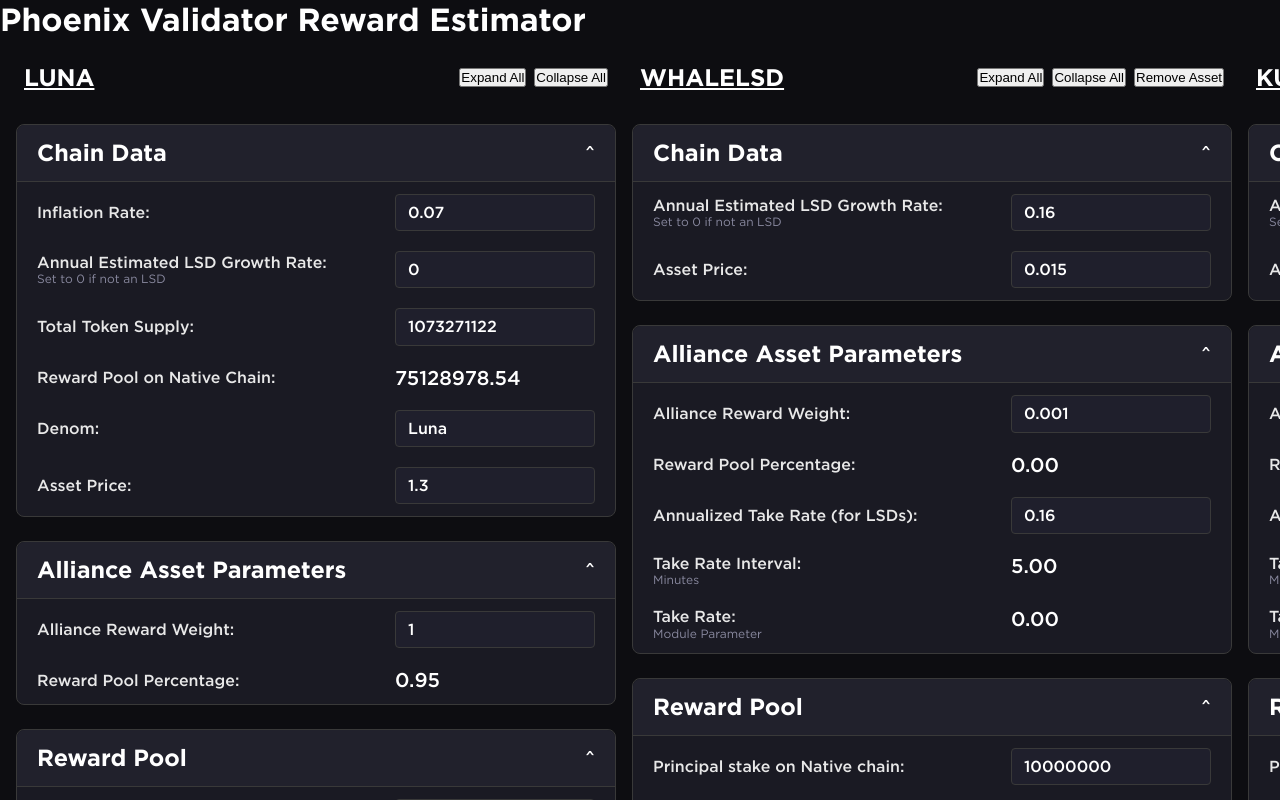
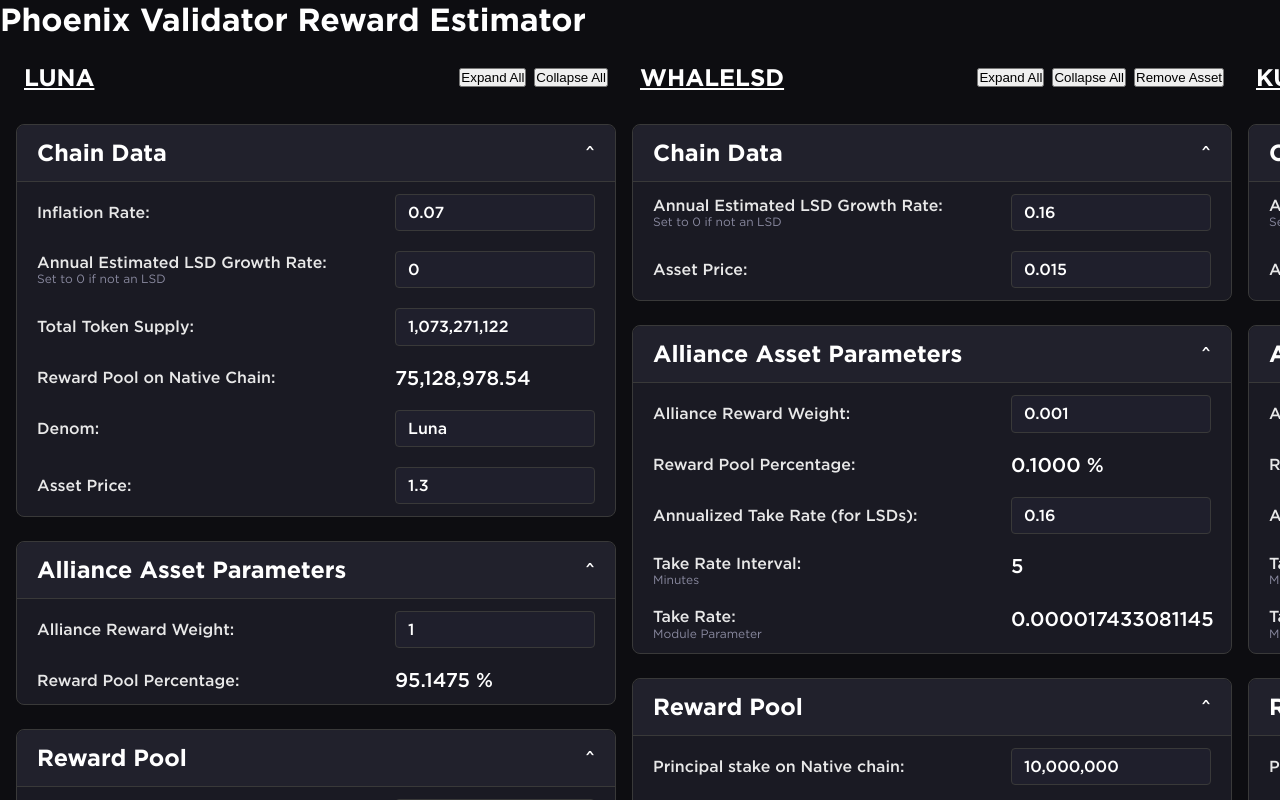
Before and after one commit to terra-money/alliance-estimator, a Next.js app: page / in a window 1280 px wide. Shown: the top 800 px of the page. Built offline with nearby package versions, Linux system fonts and the light colour scheme.

Commit message:
feat: add formatting and parsing function to field interface

```diff
--- a/components/AllianceAssetColumn.tsx
+++ b/components/AllianceAssetColumn.tsx
@@ -5,6 +5,7 @@
   AllianceInputValues,
 } from "@/data";
 import { useAppState } from "@/contexts";
+import { TAKE_RATE_INTERVAL } from "@/constants";
 import styles from "@/styles/AllianceAssetColumn.module.css";
 import Card from "./Card";
 
@@ -55,7 +56,7 @@
   }
 
   // global values
-  const takeRateInterval = 5;
+  const takeRateInterval = TAKE_RATE_INTERVAL;
 
   // derived values
   // reward pool Percentage
@@ -83,7 +84,7 @@
         Math.log(inputValues.annualizedTakeRate) / (525600 / takeRateInterval)
       )
     );
-  }, [inputValues.annualizedTakeRate]);
+  }, [inputValues.annualizedTakeRate, takeRateInterval]);
 
   // reward pool makeup
   const rewardPoolMakeup = useMemo(() => {
--- a/components/Card.tsx
+++ b/components/Card.tsx
@@ -8,6 +8,9 @@
   CalculatedValues,
   isInputField,
   isDerivedField,
+  allianceFields,
+  NativeField,
+  AllianceField,
 } from "@/data";
 import { useAppState } from "@/contexts";
 import cardStyles from "../styles/Card.module.scss";
@@ -34,6 +37,18 @@
   const { handleNativeInputChange, handleAllianceInputChange } = useAppState();
   const fields = type === "native" ? nativeFieldMap : allianceFieldMap;
 
+  function formatValue(
+    value: string | number,
+    field: AllianceField | NativeField
+  ): string {
+    if (field.format) {
+      return field.format(+value);
+    }
+    // if (formatFn !== undefined) return formatFn(+value);
+    if (typeof value === "string") return value;
+    return value.toLocaleString();
+  }
+
   function handleHeaderClick() {
     toggleExpansion(index);
   }
@@ -42,14 +57,15 @@
     if (type === "native") {
       handleNativeInputChange(
         e.target.name as keyof NativeInputValues,
-        e.target.value
+        e.target.value.replace(/,/g, "")
       );
     } else {
       if (assetId === undefined) return;
+
       handleAllianceInputChange(
         assetId,
         e.target.name as keyof AllianceInputValues,
-        e.target.value
+        e.target.value.replace(/,/g, "")
       );
     }
   }
@@ -79,11 +95,12 @@
             <div className={cardStyles.fieldValue}>
               {field.input ? (
                 <input
+                  autoComplete="off"
                   type="text"
                   name={field.name}
                   value={
                     isInputField(field.name, userInputValues)
-                      ? userInputValues[field.name]
+                      ? userInputValues[field.name].toLocaleString()
                       : ""
                   }
                   onChange={handleInputUpdate}
@@ -92,7 +109,7 @@
               ) : (
                 <div className={cardStyles.textValue}>
                   {isDerivedField(field.name, derivedValues)
-                    ? Number(derivedValues[field.name]).toFixed(2)
+                    ? formatValue(derivedValues[field.name], field)
                     : ""}
                 </div>
               )}
--- /dev/null
+++ b/constants.ts
@@ -0,0 +1 @@
+export const TAKE_RATE_INTERVAL = 5;
--- a/data/alliance.ts
+++ b/data/alliance.ts
@@ -31,6 +31,8 @@
   input: boolean;
   group: string;
   advanced?: boolean;
+  format?: (value: number) => string;
+  parse?: (value: string) => string;
 }
 
 export type AllianceFieldMap = Record<string, AllianceField[]>;
@@ -60,6 +62,7 @@
     label: "Reward Pool Percentage",
     input: false,
     name: "rewardPoolPercentage",
+    format: (value) => (value * 100).toFixed(4) + " %",
   },
   {
     group: "Alliance Asset Parameters",
@@ -80,6 +83,7 @@
     secondaryLabel: "Module Parameter",
     input: false,
     name: "takeRate",
+    format: (value) => value.toPrecision(11),
   },
   {
     group: "Reward Pool",
@@ -116,6 +120,7 @@
     label: "% makeup of reward pool value",
     input: false,
     advanced: true,
+    format: (value) => (value * 100).toFixed(4) + " %",
   },
   {
     group: "Principal",
@@ -146,6 +151,7 @@
     label: "Staking APR",
     secondaryLabel: "Including LSD appreciation and take rate",
     input: false,
+    format: (value) => (value * 100).toFixed(4) + " %",
   },
 ];
 
--- a/data/native.ts
+++ b/data/native.ts
@@ -33,6 +33,8 @@
   input: boolean;
   group: string;
   advanced?: boolean;
+  format?: (value: number) => string;
+  parse?: (value: string) => string;
 }
 
 export type NativeFieldMap = {
@@ -88,6 +90,7 @@
     label: "Reward Pool Percentage",
     input: false,
     name: "rewardPoolPercentage",
+    format: (value) => (value * 100).toFixed(4) + " %",
   },
   {
     group: "Reward Pool",
@@ -125,6 +128,7 @@
     label: "% makeup of reward pool value",
     input: false,
     advanced: true,
+    format: (value) => (value * 100).toFixed(4) + " %",
   },
   {
     group: "Pool Total Value",
@@ -161,6 +165,7 @@
     label: "Estimated percentage change over 1 year",
     secondaryLabel: "Including LSD appreciation and take rate",
     input: false,
+    format: (value) => (value * 100).toFixed(4) + " %",
   },
 ];
 
```
